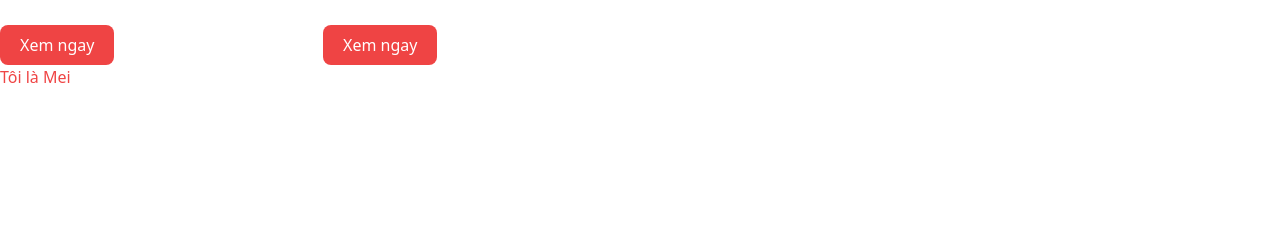
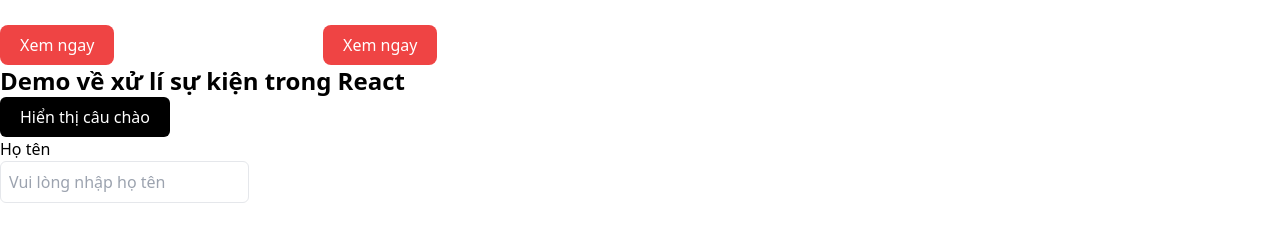
Before and after one commit to MeiCloudie/cyber-react-demo, a React (Vite) app: page / in a window 1280 px wide. Shown: the part 3175-3415 px from the top of the page. Before the commit the page ends 3264 px from the top, so only its background shows below. Built offline with nearby package versions, Linux system fonts and the light colour scheme.

Commit message:
content: Learn about event - function

```diff
--- a/src/App.jsx
+++ b/src/App.jsx
@@ -1,4 +1,5 @@
 import ContentDemo from "./components/ContentDemo"
+import DemoEvent from "./components/DemoEvent"
 import HeaderDemo from "./components/HeaderDemo"
 import HomeDemo from "./components/HomeDemo"
 import NavigationDemo from "./components/NavigationDemo"
@@ -14,7 +15,8 @@
         <ContentDemo />
       </div>
       <RenderShoes />
-      <h1 className="text-red-500">Tôi là Mei</h1>
+      <DemoEvent />
+      {/* <h1 className="text-red-500">Tôi là Mei</h1> */}
     </>
   )
 }
--- /dev/null
+++ b/src/components/DemoEvent.jsx
@@ -0,0 +1,41 @@
+import React from "react"
+
+const DemoEvent = () => {
+  // onclick, onchange
+  function chaoMungSinhVienMoi(hoTen) {
+    // phân biệt kĩ khi nào dùng data binding và string template
+    // data binding khi nào có thẻ jsx thì sử dụng
+    // string template là phương thức và các xử lý logic của js
+    alert(`Chúc mừng sinh viên ${hoTen} đã nhập học`)
+  }
+
+  return (
+    <div className="container">
+      <h2 className="text-2xl font-bold">Demo về xử lí sự kiện trong React</h2>
+      <button
+        // onClick={() => {
+        //   alert("Người dùng đã bấm nút")
+        // }}
+        onClick={() => {
+          chaoMungSinhVienMoi("Mei")
+        }}
+        className="bg-black text-white py-2 px-5 rounded-md"
+      >
+        Hiển thị câu chào
+      </button>
+      <label htmlFor="" className="block">
+        Họ tên
+      </label>
+      <input
+        type="text"
+        placeholder="Vui lòng nhập họ tên"
+        className="p-2 border rounded-md block mb-10"
+        onChange={(event) => {
+          console.log(event.target.value)
+        }}
+      />
+    </div>
+  )
+}
+
+export default DemoEvent
```
